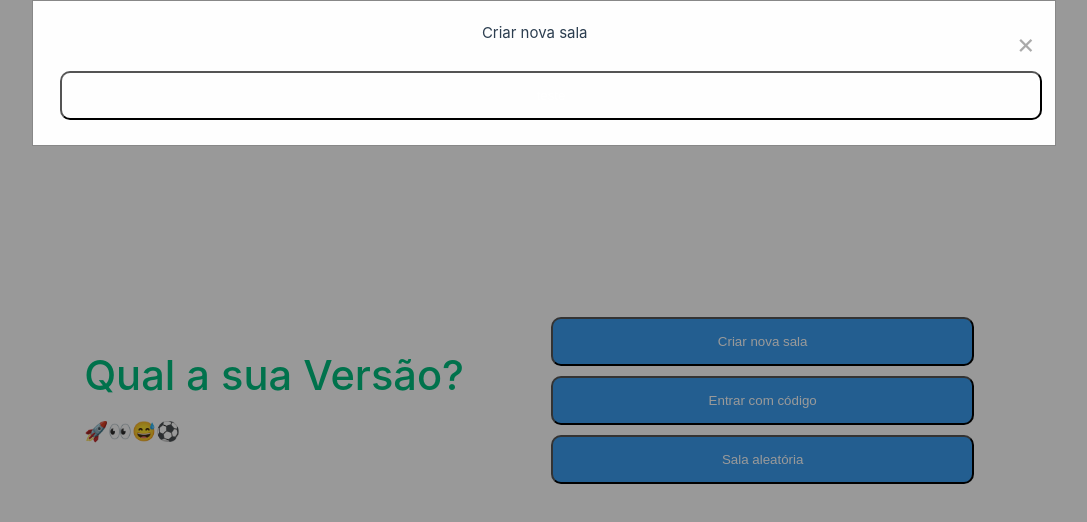
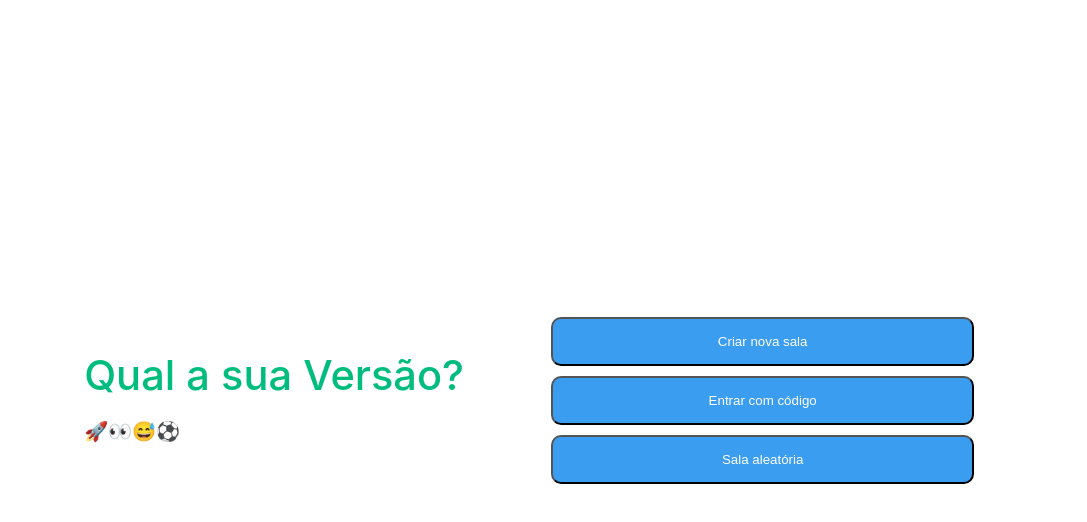
Before and after one commit to MauricioUhlig/emoji-game-web, a Vue app: page /#/ in a window 1280 px wide. Shown: the top 522 px of the page, without its empty margins (96-1183 px from the left). Built offline with nearby package versions, Linux system fonts and the light colour scheme.

Commit message:
Edição do modal

```diff
--- a/src/components/Botao.vue
+++ b/src/components/Botao.vue
@@ -20,6 +20,7 @@ export default defineComponent({
     bgColor: {
       type: String,
       required: false,
+      default: "#222222",
     },
     txColor: {
       type: String,
@@ -51,7 +52,7 @@ button {
   border-radius: 10px;
   padding: 15px;
   width: 100%;
-  margin: 5px 7px;
+  margin: 5px 7px 5px 7px;
 }
 button:hover {
   background-color: var(--bg-hover-color);
--- /dev/null
+++ b/src/components/FormNovaSala.vue
@@ -0,0 +1,53 @@
+<template>
+  <div class="form">
+    <form>
+      <div class="input-box">
+        <p>Insira um nome:</p>
+        <input type="text" />
+      </div>
+      <Botao nome="Enviar" />
+    </form>
+  </div>
+</template>
+
+<script lang="ts">
+import { defineComponent } from "vue";
+import Botao from "./Botao.vue";
+export default defineComponent({
+  name: "FormNovaSala",
+  props: {
+    titulo: {
+      type: String,
+      required: false,
+    },
+  },
+  components: {
+    Botao,
+  },
+  emits: ["salvar"],
+  data() {
+    return {
+      showModal: this.ativo,
+    };
+  },
+  methods: {
+    closeModal() {
+      this.$emit("salvar");
+    },
+  },
+});
+</script>
+
+<style>
+.form {
+  margin-top: 15px;
+}
+.input-box {
+  display: flex;
+  margin: 5px 7px;
+}
+.input-box input {
+  margin-left: 10px;
+  width: auto;
+}
+</style>
--- a/src/components/MenuInicial.vue
+++ b/src/components/MenuInicial.vue
@@ -13,7 +13,13 @@
     ></Botao>
     <Botao nome="Sala aleatória" :bgColor="bgColor" :txColor="txColor"></Botao>
 
-    <ModalForm :ativo="true" titulo="Criar nova sala" />
+    <ModalForm
+      v-if="modalNovaSala"
+      :titulo="modalTitulo"
+      @clickFechar="fecharModal"
+      >
+      <FormNovaSala />
+      </ModalForm>
   </div>
 </template>
 
@@ -21,22 +27,31 @@
 import { defineComponent } from "vue";
 import Botao from "./Botao.vue";
 import ModalForm from "./ModalForm.vue";
+import FormNovaSala from "./FormNovaSala.vue";
 export default defineComponent({
   name: "MenuInicial",
   components: {
     Botao,
     ModalForm,
+    FormNovaSala
   },
   data() {
     return {
       bgColor: "rgba(59, 157, 239, 1)",
       txColor: "",
+      modalNovaSala: false,
+      modalTitulo: "",
     };
   },
   methods: {
     novaSala(botao: String) {
-      console.log("Clicou no botão ", botao);
-      this.$router.push("/room");
+      this.modalNovaSala = true;
+      this.modalTitulo = botao.toString();
+      //this.$router.push("/room");
+    },
+    fecharModal() {
+      this.modalNovaSala = false;
+      this.modalTitulo = "";
     },
   },
 });
--- a/src/components/ModalForm.vue
+++ b/src/components/ModalForm.vue
@@ -1,10 +1,10 @@
 <template>
   <div>
-    <div class="modal" v-if="showModal">
+    <div class="modal">
       <div class="modal-content">
-        <span class="close" @click="showModal = false">&times;</span>
+        <span class="close" @click="closeModal()">&times;</span>
         <p>{{ titulo }}</p>
-        <Botao nome="teste" />
+        <slot />
       </div>
     </div>
   </div>
@@ -12,34 +12,32 @@
 
 <script lang="ts">
 import { defineComponent } from "vue";
-import Botao from "./Botao.vue";
 export default defineComponent({
   name: "ModalForm",
   props: {
-    ativo: {
-      type: Boolean,
-      required: true,
+    titulo: {
+      type: String,
+      required: false,
     },
-    titulo: {
-        type: String,
-        required: false,
-    }
   },
-  components: {
-    Botao,
-  },
+  components: {},
+  emits: ["clickFechar"],
   data() {
     return {
       showModal: this.ativo,
     };
   },
-  methods: {},
+  methods: {
+    closeModal() {
+      this.$emit("clickFechar");
+    },
+  },
 });
 </script>
 
 <style>
 .modal {
-  display: block;
+  display: flex;
   position: fixed;
   z-index: 1;
   left: 0;
@@ -51,11 +49,13 @@ export default defineComponent({
 }
 
 .modal-content {
-  background-color: #fefefe;
+  background-color: var(--color-background-soft);
   margin: auto;
   padding: 20px;
-  border: 1px solid #888;
-  width: 80%;
+  border: 1px solid var(--color-border);
+  /*min-width: 50rem;
+  min-height: 30rem;*/
+  border-radius: 15px;
 }
 
 .close {
@@ -70,4 +70,8 @@ export default defineComponent({
   text-decoration: none;
   cursor: pointer;
 }
+p {
+  font-size: 20px;
+  color: var(--color-heading);
+}
 </style>
```
